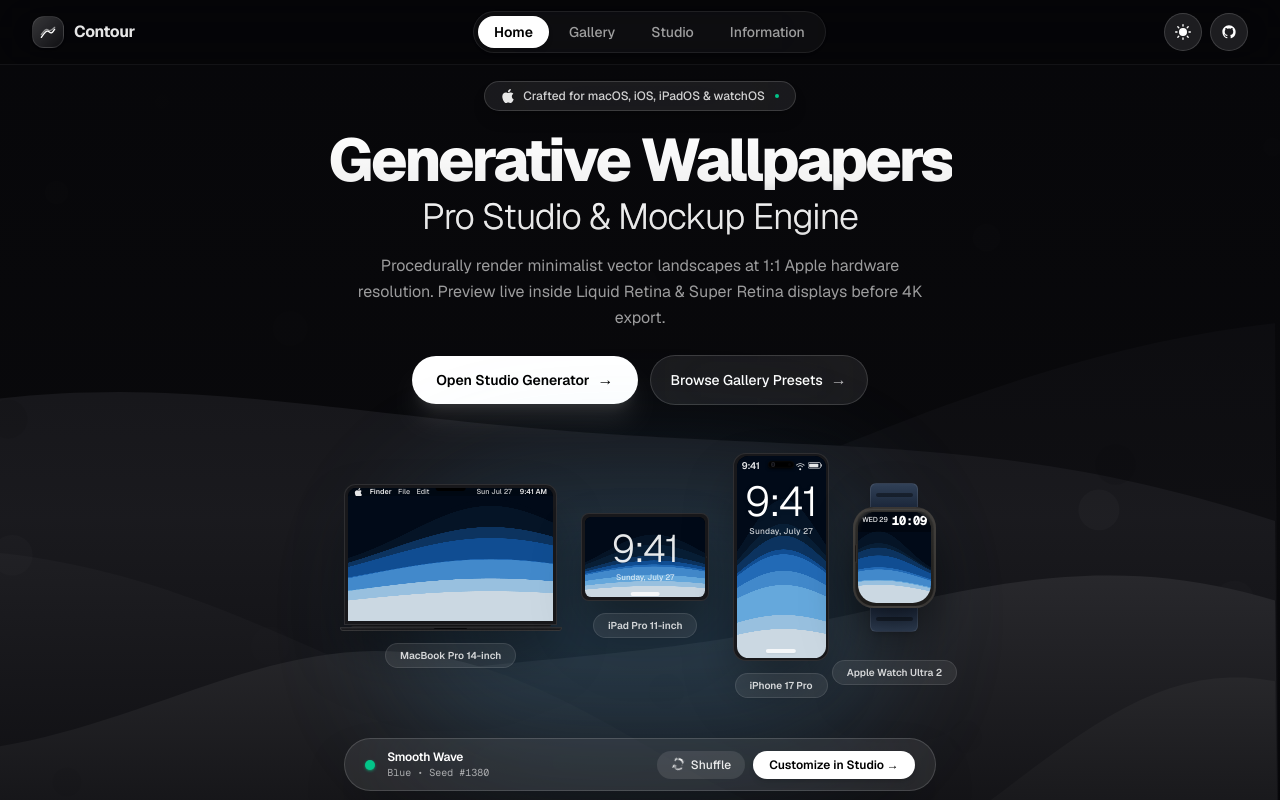
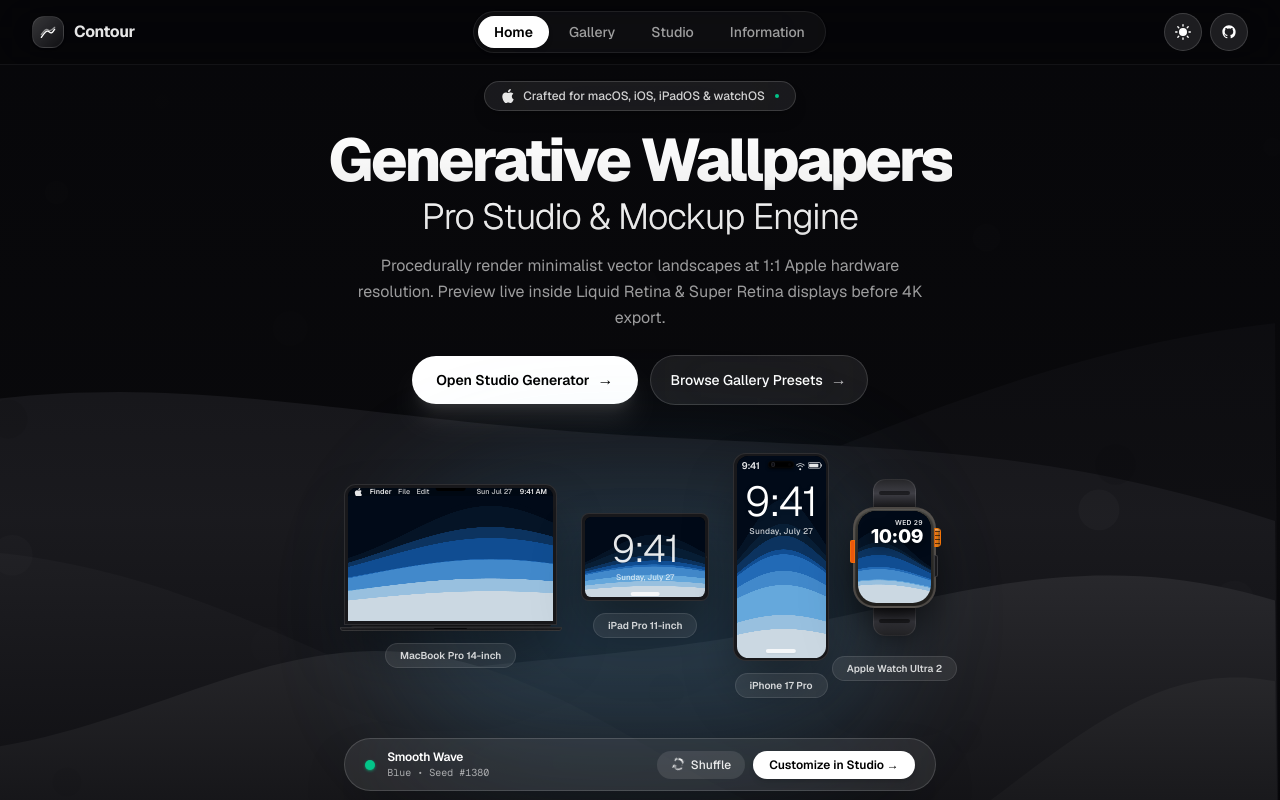
Before and after one commit to satiricalguru/Contour, a Next.js app: page / in a window 1280 px wide. Shown: the top 800 px of the page. Built offline with nearby package versions, Linux system fonts and the light colour scheme.

Commit message:
fix: redesign WatchFrame with authentic watchOS Photos typography and zero corner clipping

```diff
--- a/components/device-frame/WatchFrame.tsx
+++ b/components/device-frame/WatchFrame.tsx
@@ -1,6 +1,6 @@
 /**
  * WatchFrame — renders an Apple Watch mockup with accurate squircle OLED display,
- * metallic chassis shell, Digital Crown, side button, watch band lugs, and watch face status overlay.
+ * metallic chassis shell, Digital Crown, side button, watch band lugs, and authentic watchOS watch face overlay.
  */
 'use client';
 
@@ -22,103 +22,116 @@
 }: WatchFrameProps) {
   const isUltra = device.id.includes('ultra');
   const textColor = inverted ? 'text-slate-900' : 'text-white';
-  const overlayBg = inverted ? 'bg-slate-900/10' : 'bg-black/30';
+  const shadowStyle = inverted
+    ? 'drop-shadow-[0_1px_3px_rgba(255,255,255,0.9)]'
+    : 'drop-shadow-[0_2px_6px_rgba(0,0,0,0.9)]';
 
   return (
     <div
-      className={`watch-frame-wrapper w-full flex flex-col items-center justify-center relative py-4 ${className}`}
+      className={`watch-frame-wrapper w-full flex flex-col items-center justify-center relative py-2 ${className}`}
       style={{ containerType: 'inline-size' }}
     >
-      {/* Top Watch Band Lug */}
-      <div className="w-[58%] h-6 bg-gradient-to-b from-slate-700 to-slate-800 rounded-t-md shadow-md border-t border-x border-white/10 relative z-0 flex items-center justify-center">
-        <div className="w-4/5 h-1 bg-black/40 rounded-full" />
+      {/* Top Watch Band Strap */}
+      <div className="w-[52%] h-7 bg-gradient-to-b from-[#27272a] via-[#3f3f46] to-[#18181b] rounded-t-xl shadow-lg border-t border-x border-white/10 relative z-0 flex items-center justify-center">
+        <div className="w-3/4 h-1 bg-black/50 rounded-full" />
       </div>
 
-      {/* Main Watch Chassis */}
+      {/* Main Watch Case Outer Shell */}
       <div
-        className={`relative w-full shadow-2xl overflow-hidden flex flex-col items-center justify-center z-10 ${
+        className={`relative w-full shadow-2xl overflow-visible flex flex-col items-center justify-center z-10 ${
           isUltra
-            ? 'bg-gradient-to-b from-[#2e2d2b] via-[#242321] to-[#1c1b1a] border-2 border-[#57534e]/50'
-            : 'bg-gradient-to-b from-[#18181b] via-[#09090b] to-[#040405] border border-white/15'
+            ? 'bg-gradient-to-b from-[#3a3935] via-[#2a2926] to-[#1e1d1b] border-2 border-[#6b655f]/60'
+            : 'bg-gradient-to-b from-[#27272a] via-[#18181b] to-[#09090b] border border-white/20'
         }`}
         style={{
-          borderRadius: `calc(${device.cornerRadiusPct + 3}cqi)`,
-          padding: 'calc(4cqi)',
+          borderRadius: `calc(${device.cornerRadiusPct + 4}cqi)`,
+          padding: 'calc(3.5cqi)',
           aspectRatio: `${device.resolution.width} / ${device.resolution.height}`,
-          boxShadow: '0 25px 50px -12px rgba(0, 0, 0, 0.7), inset 0 1px 2px rgba(255, 255, 255, 0.15)',
+          boxShadow: '0 20px 40px -10px rgba(0, 0, 0, 0.8), inset 0 1px 2px rgba(255, 255, 255, 0.2)',
         }}
       >
         {/* Digital Crown (Top Right) */}
         <div
-          className={`absolute rounded-r-md shadow-md z-20 ${
+          className={`absolute rounded-r-sm shadow-md z-20 ${
             isUltra
-              ? 'bg-gradient-to-r from-[#d97706] to-[#78350f] border border-amber-500/40'
-              : 'bg-gradient-to-r from-slate-400 to-slate-600 border border-white/20'
+              ? 'bg-gradient-to-r from-[#ea580c] via-[#d97706] to-[#78350f] border border-orange-400/50'
+              : 'bg-gradient-to-r from-slate-300 via-slate-500 to-slate-700 border border-white/30'
           }`}
           style={{
-            right: '-6px',
-            top: '22%',
-            width: '6px',
-            height: '18%',
-            boxShadow: 'inset 0 1px 1px rgba(255,255,255,0.4)',
+            right: '-7px',
+            top: '20%',
+            width: '7px',
+            height: '20%',
+            boxShadow: 'inset 0 1px 2px rgba(255,255,255,0.5)',
+          }}
+        >
+          {/* Crown ridged texture lines */}
+          <div className="w-full h-full flex flex-col justify-between py-0.5 opacity-60">
+            <div className="w-full h-[1px] bg-black" />
+            <div className="w-full h-[1px] bg-black" />
+            <div className="w-full h-[1px] bg-black" />
+            <div className="w-full h-[1px] bg-black" />
+          </div>
+        </div>
+
+        {/* Side Button (Below Crown) */}
+        <div
+          className="absolute bg-[#18181b] border border-white/15 rounded-r-xs shadow-xs z-20"
+          style={{
+            right: '-4px',
+            top: '48%',
+            width: '4px',
+            height: '22%',
           }}
         />
 
-        {/* Side Button (Below Digital Crown) */}
-        <div
-          className="absolute bg-[#27272a] border border-white/10 rounded-r-sm shadow-xs z-20"
-          style={{
-            right: '-4px',
-            top: '46%',
-            width: '4px',
-            height: '24%',
-          }}
-        />
-
-        {/* Left Speaker Grill (Ultra models) */}
+        {/* Action Button (Left side on Ultra) */}
         {isUltra && (
           <div
-            className="absolute bg-[#1c1917] border border-stone-700/50 rounded-l-md z-20 flex flex-col justify-center gap-0.5 px-0.5"
+            className="absolute bg-[#ea580c] border border-orange-400/40 rounded-l-xs shadow-xs z-20"
             style={{
-              left: '-4px',
-              top: '36%',
-              width: '4px',
-              height: '20%',
+              left: '-5px',
+              top: '32%',
+              width: '5px',
+              height: '24%',
             }}
-          >
-            <div className="w-full h-0.5 bg-black/60 rounded-full" />
-            <div className="w-full h-0.5 bg-black/60 rounded-full" />
-          </div>
+          />
         )}
 
-        {/* OLED Screen Area */}
+        {/* Inner OLED Glass Display */}
         <div
           className="relative w-full h-full overflow-hidden bg-black flex flex-col"
           style={{
             borderRadius: `calc(${device.cornerRadiusPct}cqi)`,
-            boxShadow: 'inset 0 0 12px rgba(0, 0, 0, 0.8)',
+            boxShadow: 'inset 0 0 10px rgba(0, 0, 0, 0.9)',
           }}
         >
           {/* Wallpaper Content */}
           <div className="w-full h-full relative z-0">{children}</div>
 
-          {/* Watch Face Status Overlay (Digital Time & Date) */}
+          {/* Authentic watchOS Photos Watch Face Overlay (Safely Padded from Curved Glass Corners) */}
           <div
-            className={`absolute top-0 left-0 right-0 p-[5%] flex items-start justify-between z-10 pointer-events-none ${overlayBg} backdrop-blur-[2px]`}
+            className={`absolute top-0 right-0 pt-[10%] pr-[11%] flex flex-col items-end z-10 pointer-events-none ${shadowStyle}`}
           >
-            <div className={`text-[0.45em] font-medium tracking-tight opacity-90 ${textColor}`}>
+            <div
+              className={`text-[0.42em] font-semibold tracking-wider uppercase opacity-90 leading-tight ${textColor}`}
+              style={{ fontFamily: '-apple-system, BlinkMacSystemFont, "SF Pro Text", sans-serif' }}
+            >
               WED 29
             </div>
-            <div className={`text-[0.8em] font-extrabold font-mono leading-none tracking-tighter ${textColor}`}>
+            <div
+              className={`text-[1.2em] font-extrabold tracking-tight leading-none ${textColor}`}
+              style={{ fontFamily: '-apple-system, BlinkMacSystemFont, "SF Pro Display", sans-serif' }}
+            >
               10:09
             </div>
           </div>
         </div>
       </div>
 
-      {/* Bottom Watch Band Lug */}
-      <div className="w-[58%] h-6 bg-gradient-to-t from-slate-700 to-slate-800 rounded-b-md shadow-md border-b border-x border-white/10 relative z-0 flex items-center justify-center">
-        <div className="w-4/5 h-1 bg-black/40 rounded-full" />
+      {/* Bottom Watch Band Strap */}
+      <div className="w-[52%] h-7 bg-gradient-to-t from-[#27272a] via-[#3f3f46] to-[#18181b] rounded-b-xl shadow-lg border-b border-x border-white/10 relative z-0 flex items-center justify-center">
+        <div className="w-3/4 h-1 bg-black/50 rounded-full" />
       </div>
     </div>
   );
```
